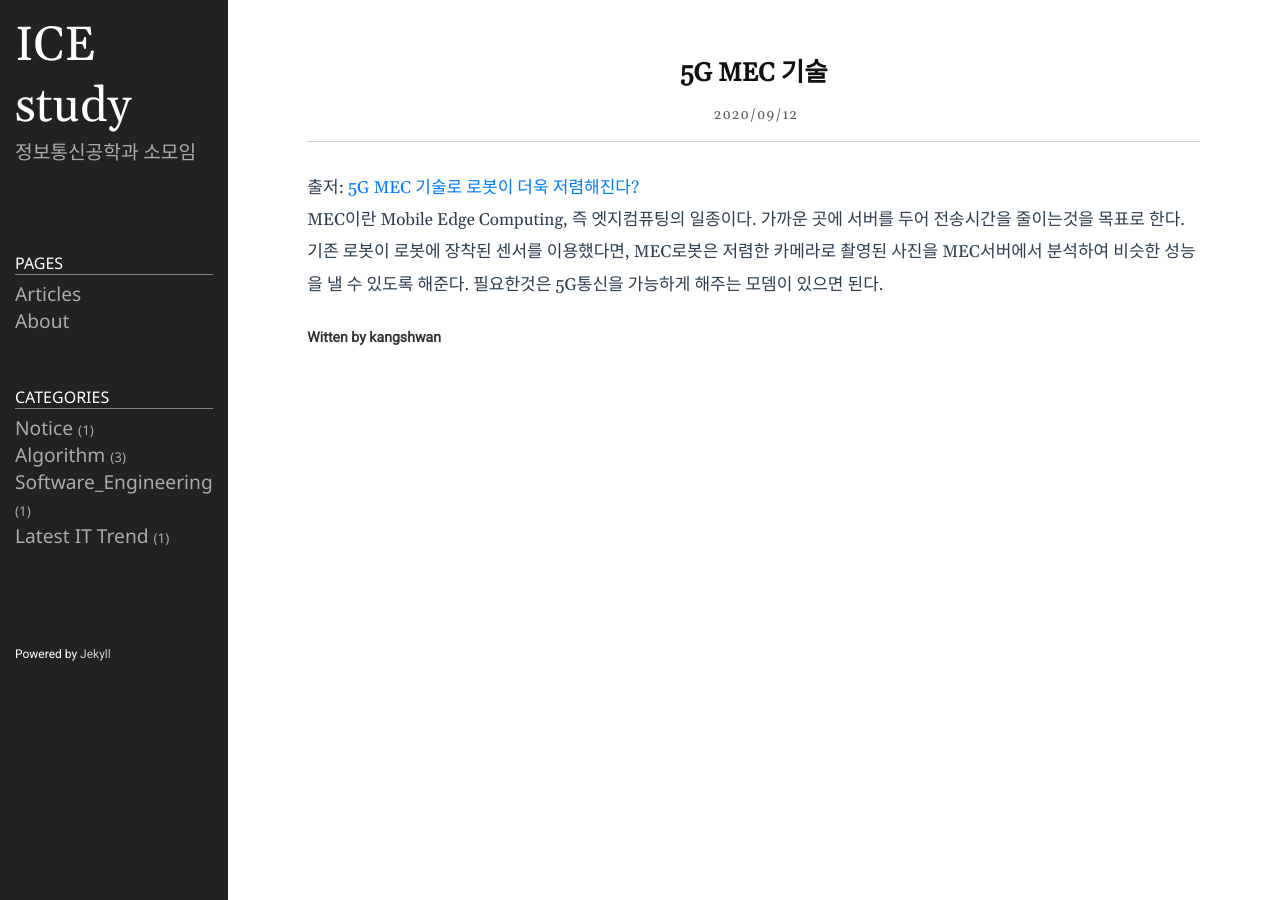
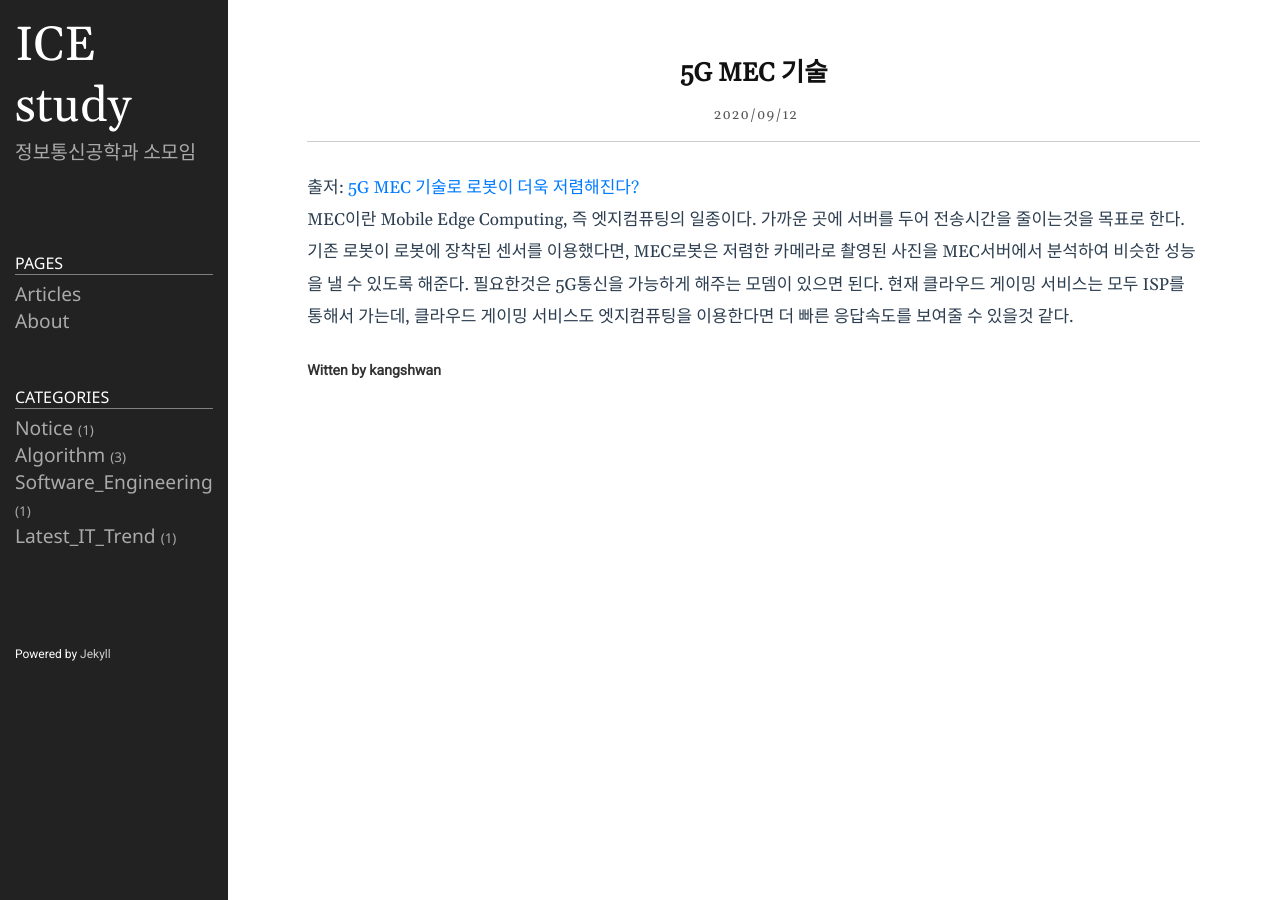
Before and after one commit to icestudy/icestudy.github.io, a Jekyll site: the page built from _posts/2020-09-12-5GMEC.md, in a window 1280 px wide. Built offline with Jekyll 4.4.1, drawn with Linux system fonts in a browser that asks for light colours.

Commit message:
Update 2020-09-12-5GMEC.md

```diff
--- a/_posts/2020-09-12-5GMEC.md
+++ b/_posts/2020-09-12-5GMEC.md
@@ -2,12 +2,13 @@
 layout: post
 title: 5G MEC 기술
 date: 2020-09-12 19:53 +0900
-category: Latest IT Trend
+category: Latest_IT_Trend
 ---
 출저: [5G MEC 기술로 로봇이 더욱 저렴해진다?](https://www.sktinsight.com/124403)
 
 MEC이란 Mobile Edge Computing, 즉 엣지컴퓨팅의 일종이다. 가까운 곳에 서버를 두어 전송시간을 줄이는것을 목표로 한다.
 기존 로봇이 로봇에 장착된 센서를 이용했다면, MEC로봇은 저렴한 카메라로 촬영된 사진을 MEC서버에서 분석하여 비슷한 성능을 낼 수 있도록 해준다.
 필요한것은 5G통신을 가능하게 해주는 모뎀이 있으면 된다.
+현재 클라우드 게이밍 서비스는 모두 ISP를 통해서 가는데, 클라우드 게이밍 서비스도 엣지컴퓨팅을 이용한다면 더 빠른 응답속도를 보여줄 수 있을것 같다.
 
 ##### Witten by kangshwan
```
